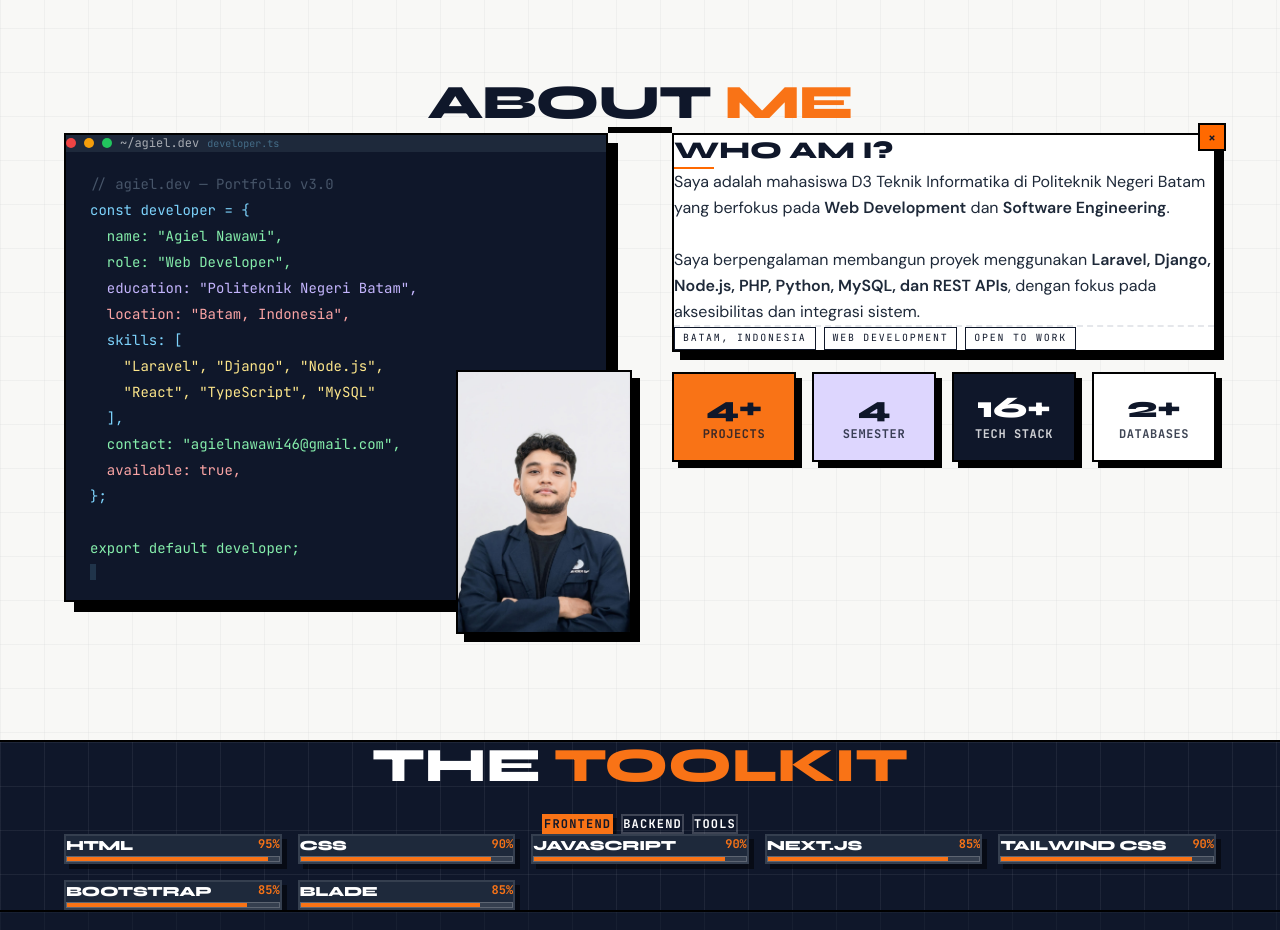
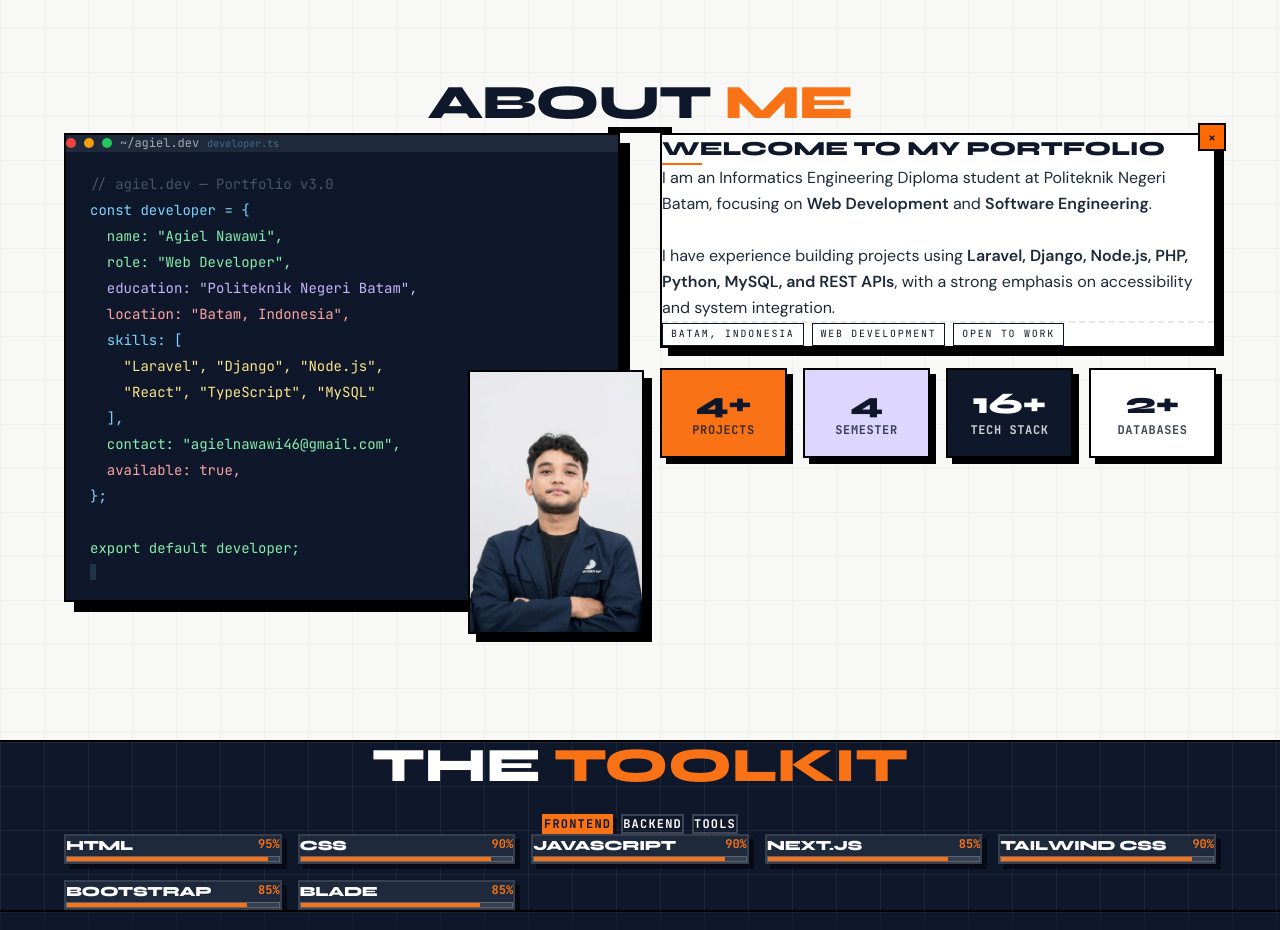
Before and after one commit to agielnawawi46/portofolio-v3, a React (Vite) app: page / in a window 1280 px wide. Shown: the part 860-1790 px from the top of the page. Built offline with nearby package versions, Linux system fonts and the light colour scheme.

Commit message:
style: change bio opening to Welcome to my portfolio, resize heading, and translate bio to English

```diff
--- a/src/components/AboutSkillSection.tsx
+++ b/src/components/AboutSkillSection.tsx
@@ -53,7 +53,7 @@ export default function AboutSkillSection() {
       {/* ══════════════════════════════════════════
           PART 1 — IDENTITY + BIO
       ══════════════════════════════════════════ */}
-      <div className="relative z-10 min-h-screen flex flex-col justify-center items-center w-full py-24 md:py-32">
+      <div className="relative z-10 min-h-screen flex flex-col justify-center items-center w-full py-20 md:py-28">
         <div className="w-full max-w-6xl mx-auto px-6 md:px-10">
 
           {/* Section header — centered */}
@@ -62,7 +62,7 @@ export default function AboutSkillSection() {
             whileInView={{ opacity: 1, y: 0 }}
             viewport={vp}
             transition={{ ...spring }}
-            className="mb-14 md:mb-20 flex flex-col items-center text-center w-full"
+            className="mb-10 md:mb-14 flex flex-col items-center text-center w-full"
           >
             <h2
               className="text-3xl sm:text-4xl md:text-5xl font-black uppercase tracking-tight leading-none"
@@ -74,7 +74,7 @@ export default function AboutSkillSection() {
           </motion.div>
 
           {/* Two-column grid: Terminal | Bio + Stats */}
-          <div className="grid grid-cols-1 lg:grid-cols-2 gap-12 lg:gap-16 items-start">
+          <div className="grid grid-cols-1 lg:grid-cols-2 gap-8 lg:gap-10 items-start">
 
             {/* ── LEFT: Terminal ── */}
             <motion.div
@@ -172,19 +172,19 @@ export default function AboutSkillSection() {
                   </div>
 
                   <h3
-                    className="text-xl md:text-2xl font-black uppercase mb-1"
+                    className="text-lg md:text-xl font-black mb-1 uppercase"
                     style={{ fontFamily: 'var(--font-display)' }}
                   >
-                    WHO AM I?
+                    Welcome to my portfolio
                   </h3>
                   <div className="h-0.5 w-10 bg-orange-500 mb-4" />
                   <p
                     className="text-sm md:text-base leading-relaxed text-gray-800 mb-5"
                     style={{ fontFamily: 'var(--font-body)' }}
                   >
-                    Saya adalah mahasiswa D3 Teknik Informatika di Politeknik Negeri Batam yang berfokus pada <strong>Web Development</strong> dan <strong>Software Engineering</strong>.
+                    I am an Informatics Engineering Diploma student at Politeknik Negeri Batam, focusing on <strong>Web Development</strong> and <strong>Software Engineering</strong>.
                     <br /><br />
-                    Saya berpengalaman membangun proyek menggunakan <strong>Laravel, Django, Node.js, PHP, Python, MySQL, dan REST APIs</strong>, dengan fokus pada aksesibilitas dan integrasi sistem.
+                    I have experience building projects using <strong>Laravel, Django, Node.js, PHP, Python, MySQL, and REST APIs</strong>, with a strong emphasis on accessibility and system integration.
                   </p>
                   <div className="pt-4 border-t-2 border-dashed border-gray-200 flex flex-wrap gap-2">
                     {['Batam, Indonesia', 'Web Development', 'Open to Work'].map(tag => (
@@ -245,7 +245,7 @@ export default function AboutSkillSection() {
           backgroundSize: '44px 44px',
         }} />
 
-        <div className="relative flex flex-col justify-center items-center w-full py-24 md:py-32">
+        <div className="relative flex flex-col justify-center items-center w-full py-20 md:py-28">
           <div className="w-full max-w-6xl mx-auto px-6 md:px-10">
 
             {/* Title + Filter Tabs — centered stack */}
@@ -254,7 +254,7 @@ export default function AboutSkillSection() {
               whileInView={{ opacity: 1, y: 0 }}
               viewport={vp}
               transition={{ ...spring }}
-              className="flex flex-col items-center text-center gap-6 mb-14 md:mb-16"
+              className="flex flex-col items-center text-center gap-6 mb-12 md:mb-16"
             >
               <h3
                 className="text-3xl sm:text-4xl md:text-5xl font-black uppercase leading-none text-white"
```
